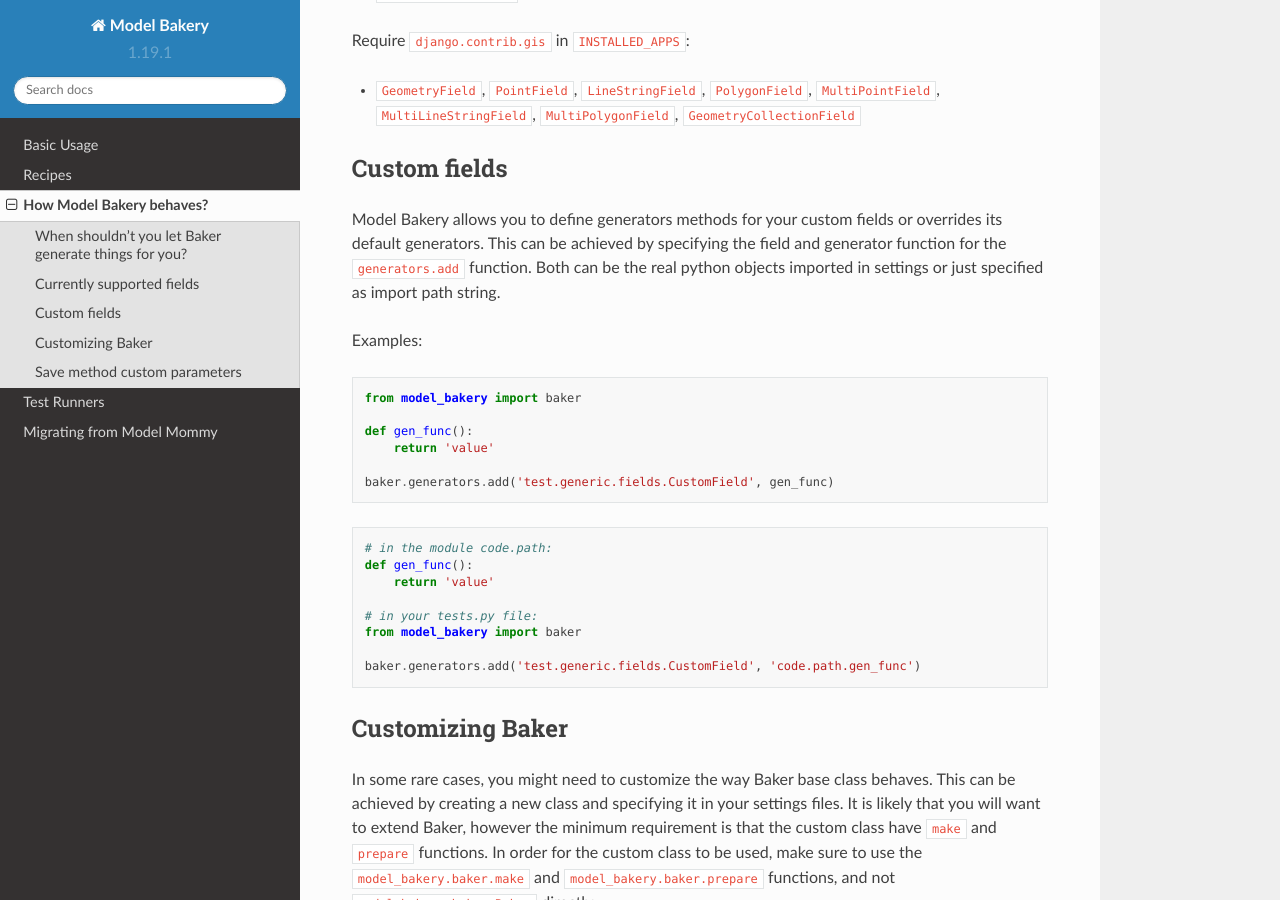
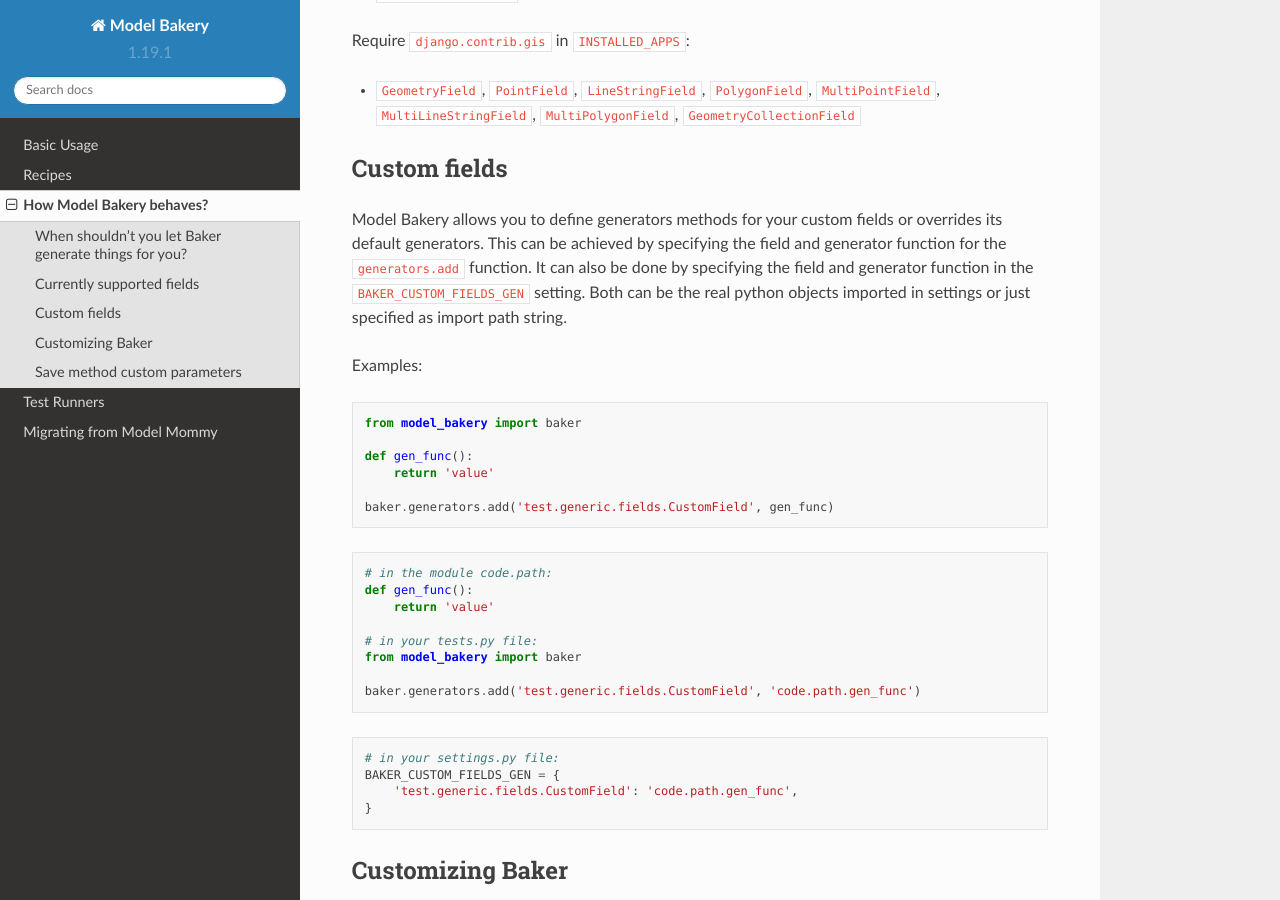
Before and after one commit to model-bakers/model_bakery, a Sphinx documentation site: the page built from docs/how_bakery_behaves.md, in a window 1280 px wide and 900 px high, scrolled down 1252 px. Built offline with Sphinx 7.4.7 and the Read the Docs theme 2.0.0, drawn with Linux system fonts in a browser that asks for light colours.

Commit message:
In Custom Fields doc added example for adding custom field mapping through django settings.

````diff
--- a/docs/how_bakery_behaves.md
+++ b/docs/how_bakery_behaves.md
@@ -54,6 +54,7 @@ Require `django.contrib.gis` in `INSTALLED_APPS`:
 
 Model Bakery allows you to define generators methods for your custom fields or overrides its default generators.
 This can be achieved by specifying the field and generator function for the `generators.add` function.
+It can also be done by specifying the field and generator function in the `BAKER_CUSTOM_FIELDS_GEN` setting.
 Both can be the real python objects imported in settings or just specified as import path string.
 
 Examples:
@@ -76,6 +77,13 @@ def gen_func():
 from model_bakery import baker
 
 baker.generators.add('test.generic.fields.CustomField', 'code.path.gen_func')
+```
+
+```python
+# in your settings.py file:
+BAKER_CUSTOM_FIELDS_GEN = {
+    'test.generic.fields.CustomField': 'code.path.gen_func',
+}
 ```
 
 ## Customizing Baker
````
